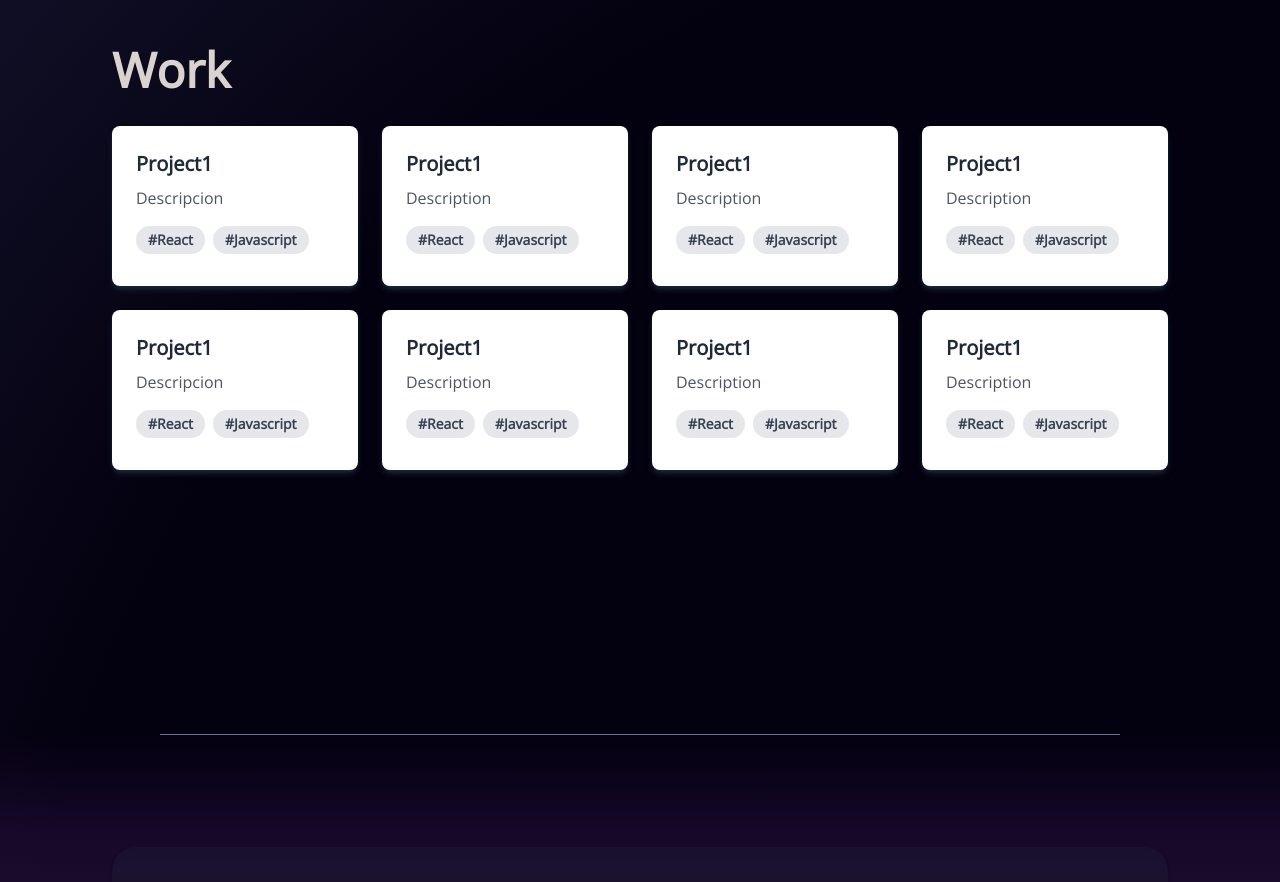
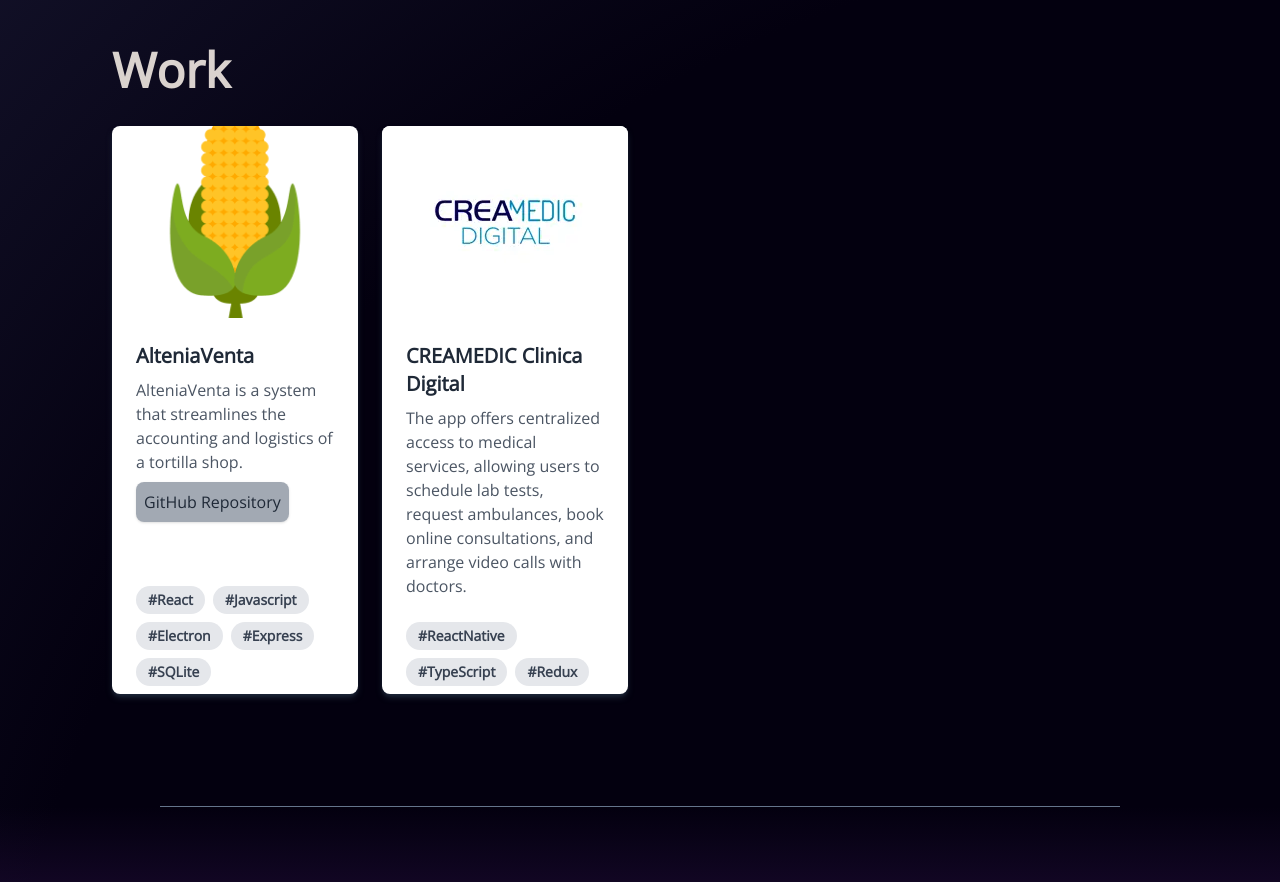
Before and after one commit to AlanJGG/my-portfolio, a React (Vite) app: page / in a window 1280 px wide. Shown: the part 1740-2622 px from the top of the page. Built offline with nearby package versions, Linux system fonts and the light colour scheme.

Commit message:
Project real data

```diff
--- a/src/components/LinkButton.jsx
+++ b/src/components/LinkButton.jsx
@@ -3,7 +3,7 @@ import PropTypes from "prop-types";
 export const LinkButton = ({ Icon, link, title }) => {
   return (
     <a
-      className="inline-flex items-center justify-center bg-slate-300/25 hover:bg-slate-500/25 ease-in-out duration-300 p-3 2xl:px-4 rounded-full"
+      className="inline-flex items-center justify-center bg-slate-300/25 hover:bg-slate-500/25 focus:bg-slate-500/25 ease-in-out duration-300 p-3 2xl:px-4 rounded-full"
       href={link}
       target="_blank"
     >
--- a/src/components/ProjectCard.jsx
+++ b/src/components/ProjectCard.jsx
@@ -1,20 +1,31 @@
 import PropTypes from "prop-types";
 
-export const ProjectCard = ({ image, title, description, technologies }) => {
+export const ProjectCard = ({
+  image,
+  title,
+  description,
+  link,
+  technologies,
+}) => {
   return (
-    <div className="bg-white shadow-md shadow-slate-800 rounded-lg overflow-hidden hover:shadow-white ease-in-out duration-300 max-w-xs transform hover:scale-105 transition-transform">
+    <div className="relative bg-white shadow-md shadow-slate-800 rounded-lg overflow-hidden hover:shadow-white ease-in-out duration-300 max-w-xs transform hover:scale-105 transition-transform">
       {image ? (
         <img
           className="w-full h-48 object-cover"
-          src={image}
+          src={`${import.meta.env.BASE_URL}assets/projects/${image}`}
           alt={`${title} screenshot`}
         />
       ) : null}
       <div className="p-6">
         <h3 className="text-xl font-semibold text-gray-800 mb-2">{title}</h3>
-        <p className="text-gray-600 mb-4">{description}</p>
+        <p className={`text-gray-600 mb-2 ${!link ? 'pb-16': ''}`}>{description}</p>
+        {link ? (
+          <a href={link} className="h-full mb-16 inline-flex shadow hover:shadow-lg items-center bg-slate-600 bg-opacity-50 rounded-lg hover:bg-slate-900/25 focus:bg-slate-900/25 ease-in-out duration-300 text-gray-800 mb-4  p-2" target="_blank">
+            <span>GitHub Repository</span>
+          </a>
+        ) : null}
 
-        <div className="flex flex-wrap">
+        <div className="flex flex-wrap absolute bottom-0">
           {technologies.map((tech, index) => (
             <span
               key={index}
@@ -33,5 +44,6 @@ ProjectCard.propTypes = {
   image: PropTypes.string,
   title: PropTypes.string.isRequired,
   description: PropTypes.string.isRequired,
+  link: PropTypes.string,
   technologies: PropTypes.arrayOf(PropTypes.string).isRequired,
 };
--- a/src/views/About.jsx
+++ b/src/views/About.jsx
@@ -57,6 +57,7 @@ export const About = () => {
                 <h1 className="font-semibold text-2xl">Soft Skills</h1>
                 <ul className="mt-4 ml-5 list-disc grid gap-y-2">
                   <li>Problem Solving</li>
+                  <li>Fast Learning</li>
                   <li>Client Communication</li>
                   <li>Time Management</li>
                 </ul>
--- a/src/views/Projects.jsx
+++ b/src/views/Projects.jsx
@@ -3,56 +3,26 @@ import { ProjectCard } from "../components";
 export const Projects = () => {
   const projects = [
     {
-      title: "Project1",
-      image: null,
-      description: "Descripcion",
-      technologies: ["React", "Javascript"],
+      title: "AlteniaVenta",
+      image: "altenia-logo.png",
+      description:
+        "AlteniaVenta is a system that streamlines the accounting and logistics of a tortilla shop.",
+      link: "https://github.com/AlanJGG/AlteniaVenta",
+      technologies: ["React", "Javascript", "Electron", "Express", "SQLite"],
     },
     {
-      title: "Project1",
-      image: null,
-      description: "Description",
-      technologies: ["React", "Javascript"],
-    },
-    {
-      title: "Project1",
-      image: null,
-      description: "Description",
-      technologies: ["React", "Javascript"],
-    },
-    {
-      title: "Project1",
-      image: null,
-      description: "Description",
-      technologies: ["React", "Javascript"],
-    },
-    {
-      title: "Project1",
-      image: null,
-      description: "Descripcion",
-      technologies: ["React", "Javascript"],
-    },
-    {
-      title: "Project1",
-      image: null,
-      description: "Description",
-      technologies: ["React", "Javascript"],
-    },
-    {
-      title: "Project1",
-      image: null,
-      description: "Description",
-      technologies: ["React", "Javascript"],
-    },
-    {
-      title: "Project1",
-      image: null,
-      description: "Description",
-      technologies: ["React", "Javascript"],
+      title: "CREAMEDIC Clinica Digital",
+      image: "creamedic-app.png",
+      description:
+        "The app offers centralized access to medical services, allowing users to schedule lab tests, request ambulances, book online consultations, and arrange video calls with doctors.",
+      technologies: ["ReactNative", "TypeScript", "Redux"],
     },
   ];
   return (
-    <div id="projects" className="min-h-screen p-8 lg:p-28 antialised 2xl:pb-40">
+    <div
+      id="projects"
+      className="min-h-screen p-8 lg:p-28 antialised 2xl:pb-40"
+    >
       <h1 className="sm:flex 2xl:ml-48 text-2xl md:text-3xl lg:text-4xl xl:text-5xl font-semibold antialiased ">
         Work
       </h1>
@@ -63,6 +33,7 @@ export const Projects = () => {
             title={project.title}
             image={project.image}
             description={project.description}
+            link={project.link}
             technologies={project.technologies}
           />
         ))}
```
Also changed, not shown: public/assets/projects/altenia-logo.png (added), public/assets/projects/creamedic-app.png (added).
